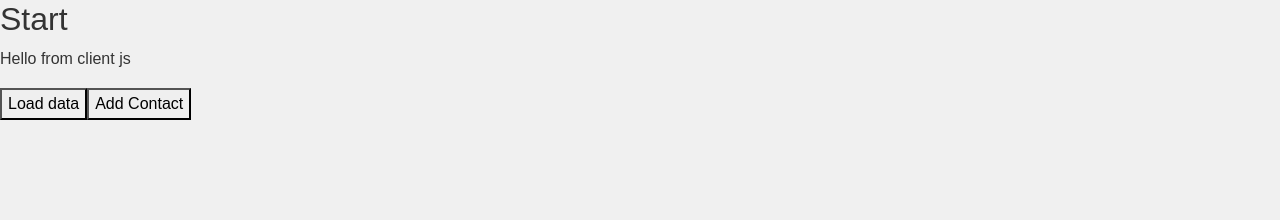
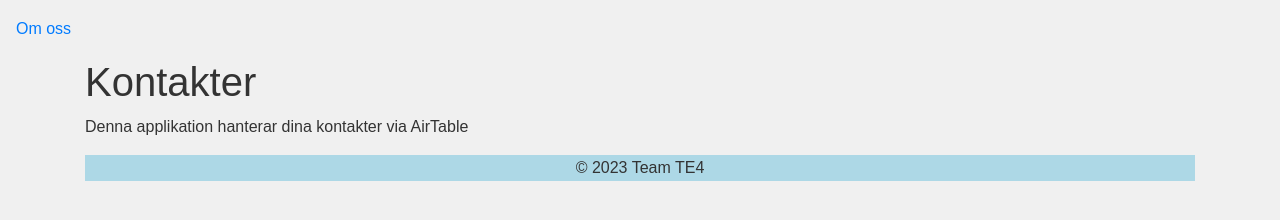
Before and after one commit to TE4-Academy/demo-airtable-bootstrap, a website: page public/index.html in a window 1280 px wide. Drawn offline with nearby package versions, Linux system fonts and the light colour scheme.

Commit message:
la till ett skelett för bootstrap med nav, container och footer

```diff
--- a/public/index.html
+++ b/public/index.html
@@ -12,7 +12,32 @@
         <title>Start</title>
     </head>
     <body>
-    <h2>Start</h2>
-    <div id="app" />
+        <nav class="navbar">
+            <div>
+                <ul class="navbar-nav">
+                    <li class="nav-item">
+                        <a class="nav-link" href="#">Om oss</a>
+                    </li>
+                </ul>
+            </div>
+        </nav>
+
+        <div class="container">
+            <div class="row">
+                <div class="col">
+                    <h1>Kontakter</h1>
+                    <p>Denna applikation hanterar dina kontakter via AirTable</p>
+                </div>
+            </div>
+        </div>
+
+        <footer>
+            <div class="container">
+                <div class="text-center" style="background-color: lightblue;">
+                    © 2023 Team TE4
+                </div>
+            </div>
+        </footer>
+
     </body>
 </html>
```
Lines whose indentation alone changed are shown as unchanged.
